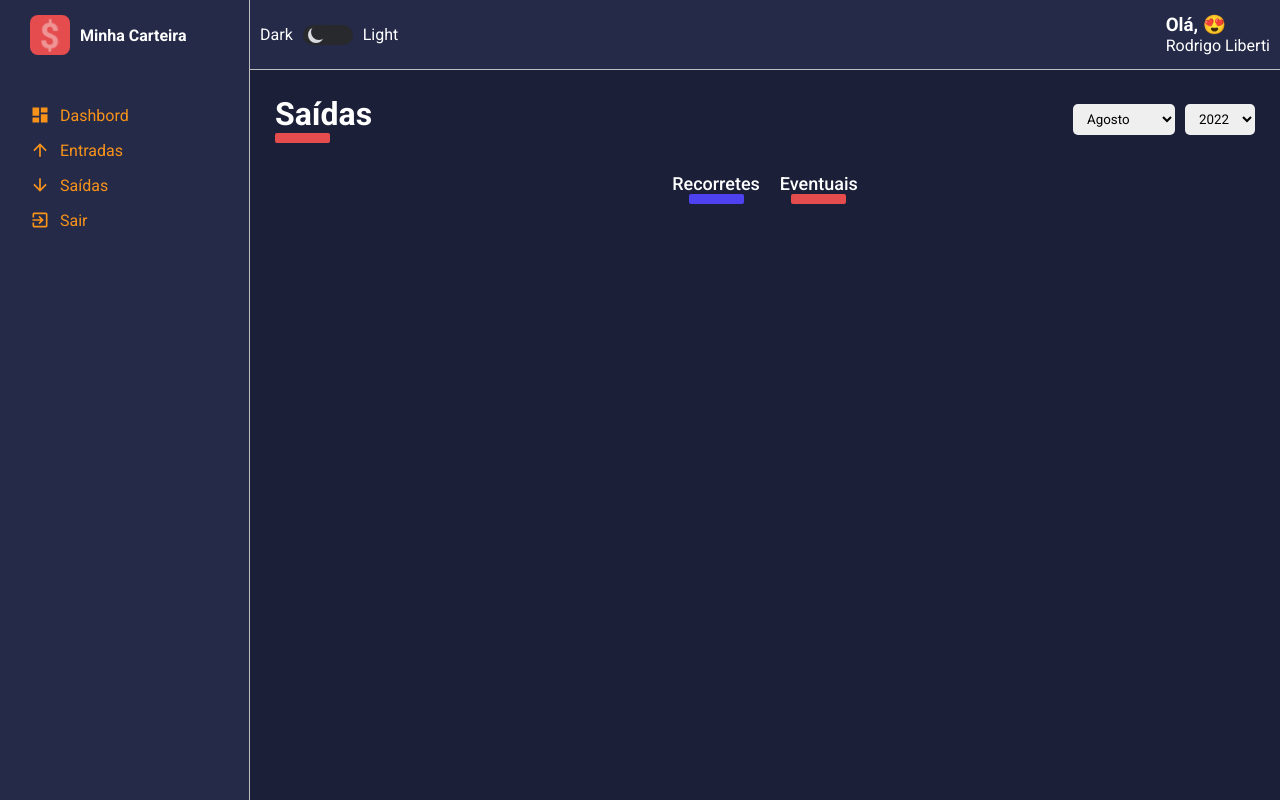
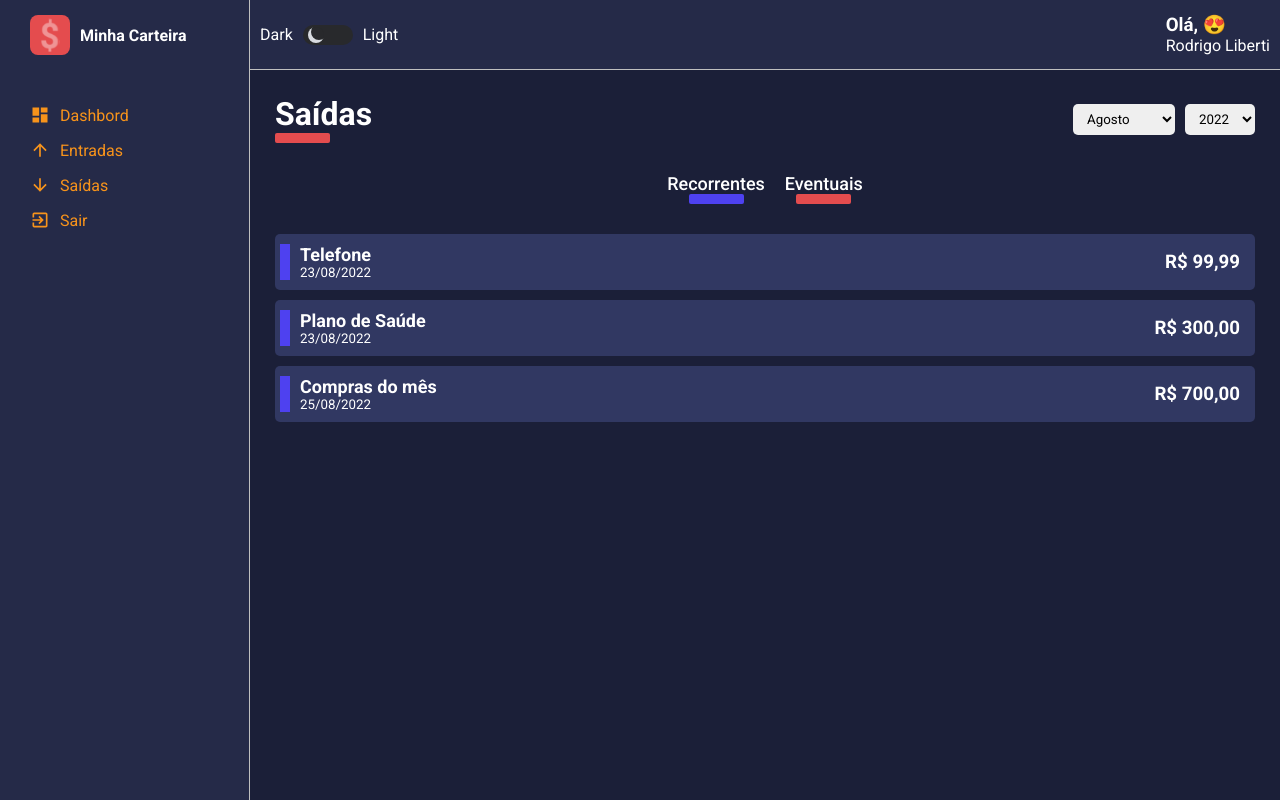
Before and after one commit to liberti1991/minha-carteira, a React (Create React App) app: page /list/1 in a window 1280 px wide. Built offline with nearby package versions, Linux system fonts and the light colour scheme.

Commit message:
filtro no botão

```diff
--- a/src/assets/pages/List.tsx
+++ b/src/assets/pages/List.tsx
@@ -23,11 +23,14 @@ interface IData {
 }
 
 export const List = () => {
-  //stat dados
+  //state DB
   const [data, dataSet] = useState<IData[]>([]);
-
+  // state meses do ano
   const [monthSelected, monthSelectedSet] = useState<string>(String(new Date().getMonth() + 1));
+  // state anos
   const [yearSelected, yearSelectedSet] = useState<string>(String(new Date().getFullYear()));
+  // state of buttons
+  const [frequencyFilterSelected, setFrequencyFilterSelected] = useState(["recorrente", "eventual"]);
 
   // pega o parametro da rota do navegador
   const { type } = useParams();
@@ -60,15 +63,26 @@ export const List = () => {
     });
   }, [listData]);
 
+  const handleFrequencyClick = (frequency: string) => {
+    const alreadySelected = frequencyFilterSelected.findIndex((item) => item === frequency);
+
+    if (alreadySelected >= 0) {
+      const filtered = frequencyFilterSelected.filter((item) => item !== frequency);
+      setFrequencyFilterSelected(filtered);
+    } else {
+      setFrequencyFilterSelected((previous) => [...previous, frequency]);
+    }
+  };
+
   useEffect(() => {
     const filteredDate = listData
       .filter((item) => {
         const date = new Date(item.date);
         const month = String(date.getMonth() + 1);
         const year = String(date.getFullYear());
-        return month === monthSelected && year === yearSelected;
+        return month === monthSelected && year === yearSelected && frequencyFilterSelected.includes(item.frequency);
       })
-      const formattedDate = filteredDate.map((item) => {
+      .map((item) => {
         return {
           id: item.id,
           description: item.description,
@@ -78,8 +92,8 @@ export const List = () => {
           tagColor: item.frequency === "recorrente" ? "#4e41f0" : "#e44c4e",
         };
       });
-    dataSet(formattedDate);
-  }, [listData, yearSelected, monthSelected]);
+    dataSet(filteredDate);
+  }, [listData, yearSelected, monthSelected, frequencyFilterSelected]);
 
   return (
     <div>
@@ -88,10 +102,10 @@ export const List = () => {
         <SelectInput options={years} onChange={(event) => yearSelectedSet(event.target.value)} defaulValue={yearSelected} />
       </ContentHeader>
       <Filters>
-        <button type="button" className="tag-filter tag-filter-recurrent ">
-          Recorretes
+        <button type="button" className={`tag-filter tag-filter-recurrent ${frequencyFilterSelected.includes("recorrente") && "tag-active"}`} onClick={() => handleFrequencyClick("recorrente")}>
+          Recorrentes
         </button>
-        <button type="button" className="tag-filter tag-filter-eventual">
+        <button type="button" className={`tag-filter tag-filter-eventual ${frequencyFilterSelected.includes("eventual") && "tag-active"}`} onClick={() => handleFrequencyClick("eventual")}>
           Eventuais
         </button>
       </Filters>
@@ -116,6 +130,7 @@ const Filters = styled.div`
     color: ${(props) => props.theme.colors.white};
     margin-bottom: 30px;
     transition: all 0.3s;
+    opacity: 0.4;
 
     :hover {
       opacity: 0.7;
@@ -137,6 +152,10 @@ const Filters = styled.div`
   .tag-filter-eventual::after {
     border-bottom: 10px solid ${(props) => props.theme.colors.warning};
   }
+
+  .tag-active {
+    opacity: 1;
+  }
 `;
 
 const Content = styled.div`
--- a/src/assets/repositories/expenses.ts
+++ b/src/assets/repositories/expenses.ts
@@ -1,52 +1,52 @@
 export const expenses = [
-  {id: 0, "description":"Pizza",                 "amount":"750.01", "type":"saída","frequency":"eventual",  "date":"2021-07-19"},
+  {id: 0, "description":"Pizza",                 "amount":"750.01", "type":"saída","frequency":"eventual",  "date":"2021-01-19"},
   {id: 1, "description":"Energia elétrica",      "amount":"150.55","type":"saída","frequency":"recorrente","date":"2019-01-10"},
-  {id: 2, "description":"Água",                  "amount":"75.55", "type":"saída","frequency":"recorrente","date":"2020-01-15"},
+  {id: 2, "description":"Água",                  "amount":"75.55", "type":"saída","frequency":"recorrente","date":"2022-01-15"},
   {id: 3, "description": "Telefone",             "amount":"99.99", "type":"saída","frequency":"recorrente","date":"2022-01-23"},
-  {id: 4, "description":"Plano de Saúde",        "amount":"300.00","type":"saída","frequency":"recorrente","date":"2020-01-23"},
-  {id: 5, "description":"Compras do mês",        "amount":"625.78","type":"saída","frequency":"recorrente","date":"2020-01-23"},
-  {id: 6, "description":"Lanche",                "amount":"45.70", "type":"saída","frequency":"eventual",  "date":"2020-01-23"},
-  {id: 7, "description":"Blusa",                 "amount":"95.70", "type":"saída","frequency":"eventual",  "date":"2020-01-23"},
-  {id: 8, "description":"Energia elétrica",      "amount":"125.55","type":"saída","frequency":"recorrente","date":"2020-02-10"},
-  {id: 9, "description":"Água",                  "amount":"90.15", "type":"saída","frequency":"recorrente","date":"2020-02-15"},
-  {id: 10, "description":"Telefone",              "amount":"99.99", "type":"saída","frequency":"recorrente","date":"2020-02-23"},
-  {id: 11, "description":"Plano de Saúde",        "amount":"300.00","type":"saída","frequency":"recorrente","date":"2020-02-23"},
-  {id: 12, "description":"Compras do mês",        "amount":"540.00","type":"saída","frequency":"recorrente","date":"2020-02-25"},
-  {id: 13, "description":"Parcela do Celular 1/5","amount":"150.99","type":"saída","frequency":"eventual",  "date":"2020-02-26"},
-  {id: 14, "description":"Cinema",                "amount":"45.00", "type":"saída","frequency":"eventual",  "date":"2020-02-23"},
-  {id: 15, "description":"Energia elétrica",      "amount":"97.00", "type":"saída","frequency":"recorrente","date":"2020-03-10"},
-  {id: 16, "description":"Água",                  "amount":"100.10","type":"saída","frequency":"recorrente","date":"2020-03-15"},
-  {id: 17, "description":"Telefone",              "amount":"99.99", "type":"saída","frequency":"recorrente","date":"2020-03-23"},
-  {id: 18, "description":"Plano de Saúde",        "amount":"300.00","type":"saída","frequency":"recorrente","date":"2020-03-23"},
-  {id: 19, "description":"Compras do mês",        "amount":"800.50","type":"saída","frequency":"recorrente","date":"2020-03-17"},
-  {id: 20, "description":"Parcela do Celular 2/5","amount":"150.99","type":"saída","frequency":"eventual",  "date":"2020-03-18"},
-  {id: 21, "description":"Troca de Oléo do carro","amount":"90.00", "type":"saída","frequency":"eventual",  "date":"2020-03-23"},
-  {id: 22, "description":"Energia elétrica",      "amount":"75.99", "type":"saída","frequency":"recorrente","date":"2020-04-10"},
-  {id: 23, "description":"Água",                  "amount":"80.33", "type":"saída","frequency":"recorrente","date":"2020-04-15"},
-  {id: 24, "description":"Telefone",              "amount":"99.99", "type":"saída","frequency":"recorrente","date":"2020-04-23"},
-  {id: 25, "description":"Plano de Saúde",        "amount":"300.00","type":"saída","frequency":"recorrente","date":"2020-04-23"},
-  {id: 26, "description":"Compras do mês",        "amount":"600.00","type":"saída","frequency":"recorrente","date":"2020-04-25"},
-  {id: 27, "description":"Parcela do Celular 3/5","amount":"150.99","type":"saída","frequency":"eventual",  "date":"2020-04-26"},
-  {id: 28, "description":"Ebook de React Js",     "amount":"85.95", "type":"saída","frequency":"eventual",  "date":"2020-04-13"},
-  {id: 29, "description":"Energia elétrica",      "amount":"125.55","type":"saída","frequency":"recorrente","date":"2020-05-10"},
-  {id: 30, "description":"Água",                  "amount":"90.15", "type":"saída","frequency":"recorrente","date":"2020-05-15"},
-  {id: 31, "description":"Telefone",              "amount":"99.99", "type":"saída","frequency":"recorrente","date":"2020-05-23"},
-  {id: 32, "description":"Plano de Saúde",        "amount":"300.00","type":"saída","frequency":"recorrente","date":"2020-05-23"},
-  {id: 33, "description":"Compras do mês",        "amount":"540.00","type":"saída","frequency":"recorrente","date":"2020-05-25"},
-  {id: 34, "description":"Parcela do Celular 4/5","amount":"150.99","type":"saída","frequency":"eventual",  "date":"2020-05-26"},
-  {id: 35, "description":"Blusa Iron Man",        "amount":"150.00","type":"saída","frequency":"eventual",  "date":"2020-01-23"},
-  {id: 36, "description":"Energia elétrica",      "amount":"200.00","type":"saída","frequency":"recorrente","date":"2020-06-10"},
-  {id: 37, "description":"Água",                  "amount":"150.00","type":"saída","frequency":"recorrente","date":"2020-06-15"},
-  {id: 38, "description":"Telefone",              "amount":"99.99", "type":"saída","frequency":"recorrente","date":"2020-06-23"},
-  {id: 39, "description":"Plano de Saúde",        "amount":"300.00","type":"saída","frequency":"recorrente","date":"2020-06-23"},
-  {id: 40, "description":"Compras do mês",        "amount":"559.15","type":"saída","frequency":"recorrente","date":"2020-06-25"},
-  {id: 41, "description":"Parcela do Celular 5/5","amount":"150.99","type":"saída","frequency":"eventual",  "date":"2020-06-26"},
-  {id: 42, "description":"Perfume",               "amount":"250.00","type":"saída","frequency":"eventual",  "date":"2020-06-21"},
-  {id: 43, "description":"Energia elétrica",      "amount":"250.00","type":"saída","frequency":"recorrente","date":"2020-07-10"},
-  {id: 44, "description":"Água",                  "amount":"90.00", "type":"saída","frequency":"recorrente","date":"2020-07-15"},
-  {id: 45, "description":"Telefone",              "amount":"99.99", "type":"saída","frequency":"recorrente","date":"2020-07-23"},
-  {id: 46, "description":"Plano de Saúde",        "amount":"300.00","type":"saída","frequency":"recorrente","date":"2020-07-23"},
-  {id: 47, "description":"Compras do mês",        "amount":"700.00","type":"saída","frequency":"recorrente","date":"2020-07-25"},
-  {id: 48, "description":"Cafeteira",             "amount":"250.00","type":"saída","frequency":"eventual",  "date":"2020-07-26"},
-  {id: 49, "description":"Pizza",                 "amount":"60.00", "type":"saída","frequency":"eventual",  "date":"2020-07-19"},
+  {id: 4, "description":"Plano de Saúde",        "amount":"300.00","type":"saída","frequency":"recorrente","date":"2022-01-23"},
+  {id: 5, "description":"Compras do mês",        "amount":"625.78","type":"saída","frequency":"recorrente","date":"2022-01-23"},
+  {id: 6, "description":"Lanche",                "amount":"45.70", "type":"saída","frequency":"eventual",  "date":"2022-01-23"},
+  {id: 7, "description":"Blusa",                 "amount":"95.70", "type":"saída","frequency":"eventual",  "date":"2022-01-23"},
+  {id: 8, "description":"Energia elétrica",      "amount":"125.55","type":"saída","frequency":"recorrente","date":"2022-02-10"},
+  {id: 9, "description":"Água",                  "amount":"90.15", "type":"saída","frequency":"recorrente","date":"2022-02-15"},
+  {id: 10, "description":"Telefone",              "amount":"99.99", "type":"saída","frequency":"recorrente","date":"2022-02-23"},
+  {id: 11, "description":"Plano de Saúde",        "amount":"300.00","type":"saída","frequency":"recorrente","date":"2022-02-23"},
+  {id: 12, "description":"Compras do mês",        "amount":"540.00","type":"saída","frequency":"recorrente","date":"2022-02-25"},
+  {id: 13, "description":"Parcela do Celular 1/5","amount":"150.99","type":"saída","frequency":"eventual",  "date":"2022-02-26"},
+  {id: 14, "description":"Cinema",                "amount":"45.00", "type":"saída","frequency":"eventual",  "date":"2022-02-23"},
+  {id: 15, "description":"Energia elétrica",      "amount":"97.00", "type":"saída","frequency":"recorrente","date":"2022-03-10"},
+  {id: 16, "description":"Água",                  "amount":"100.10","type":"saída","frequency":"recorrente","date":"2022-03-15"},
+  {id: 17, "description":"Telefone",              "amount":"99.99", "type":"saída","frequency":"recorrente","date":"2022-03-23"},
+  {id: 18, "description":"Plano de Saúde",        "amount":"300.00","type":"saída","frequency":"recorrente","date":"2022-03-23"},
+  {id: 19, "description":"Compras do mês",        "amount":"800.50","type":"saída","frequency":"recorrente","date":"2022-12-17"},
+  {id: 20, "description":"Parcela do Celular 2/5","amount":"150.99","type":"saída","frequency":"eventual",  "date":"2022-12-18"},
+  {id: 21, "description":"Troca de Oléo do carro","amount":"90.00", "type":"saída","frequency":"eventual",  "date":"2022-03-23"},
+  {id: 22, "description":"Energia elétrica",      "amount":"75.99", "type":"saída","frequency":"recorrente","date":"2022-04-10"},
+  {id: 23, "description":"Água",                  "amount":"80.33", "type":"saída","frequency":"recorrente","date":"2022-04-15"},
+  {id: 24, "description":"Telefone",              "amount":"99.99", "type":"saída","frequency":"recorrente","date":"2022-04-23"},
+  {id: 25, "description":"Plano de Saúde",        "amount":"300.00","type":"saída","frequency":"recorrente","date":"2022-04-23"},
+  {id: 26, "description":"Compras do mês",        "amount":"600.00","type":"saída","frequency":"recorrente","date":"2022-11-25"},
+  {id: 27, "description":"Parcela do Celular 3/5","amount":"150.99","type":"saída","frequency":"eventual",  "date":"2022-11-26"},
+  {id: 28, "description":"Ebook de React Js",     "amount":"85.95", "type":"saída","frequency":"eventual",  "date":"2022-04-13"},
+  {id: 29, "description":"Energia elétrica",      "amount":"125.55","type":"saída","frequency":"recorrente","date":"2022-05-10"},
+  {id: 30, "description":"Água",                  "amount":"90.15", "type":"saída","frequency":"recorrente","date":"2022-05-15"},
+  {id: 31, "description":"Telefone",              "amount":"99.99", "type":"saída","frequency":"recorrente","date":"2022-10-23"},
+  {id: 32, "description":"Plano de Saúde",        "amount":"300.00","type":"saída","frequency":"recorrente","date":"2022-10-23"},
+  {id: 33, "description":"Compras do mês",        "amount":"540.00","type":"saída","frequency":"recorrente","date":"2022-05-25"},
+  {id: 34, "description":"Parcela do Celular 4/5","amount":"150.99","type":"saída","frequency":"eventual",  "date":"2022-05-26"},
+  {id: 35, "description":"Blusa Iron Man",        "amount":"150.00","type":"saída","frequency":"eventual",  "date":"2022-01-23"},
+  {id: 36, "description":"Energia elétrica",      "amount":"200.00","type":"saída","frequency":"recorrente","date":"2022-09-10"},
+  {id: 37, "description":"Água",                  "amount":"150.00","type":"saída","frequency":"recorrente","date":"2022-09-15"},
+  {id: 38, "description":"Telefone",              "amount":"99.99", "type":"saída","frequency":"recorrente","date":"2022-06-23"},
+  {id: 39, "description":"Plano de Saúde",        "amount":"300.00","type":"saída","frequency":"recorrente","date":"2022-06-23"},
+  {id: 40, "description":"Compras do mês",        "amount":"559.15","type":"saída","frequency":"recorrente","date":"2022-06-25"},
+  {id: 41, "description":"Parcela do Celular 5/5","amount":"150.99","type":"saída","frequency":"eventual",  "date":"2022-06-26"},
+  {id: 42, "description":"Perfume",               "amount":"250.00","type":"saída","frequency":"eventual",  "date":"2022-06-21"},
+  {id: 43, "description":"Energia elétrica",      "amount":"250.00","type":"saída","frequency":"recorrente","date":"2022-07-10"},
+  {id: 44, "description":"Água",                  "amount":"90.00", "type":"saída","frequency":"recorrente","date":"2022-07-15"},
+  {id: 45, "description":"Telefone",              "amount":"99.99", "type":"saída","frequency":"recorrente","date":"2022-08-23"},
+  {id: 46, "description":"Plano de Saúde",        "amount":"300.00","type":"saída","frequency":"recorrente","date":"2022-08-23"},
+  {id: 47, "description":"Compras do mês",        "amount":"700.00","type":"saída","frequency":"recorrente","date":"2022-08-25"},
+  {id: 48, "description":"Cafeteira",             "amount":"250.00","type":"saída","frequency":"eventual",  "date":"2022-07-26"},
+  {id: 49, "description":"Pizza",                 "amount":"60.00", "type":"saída","frequency":"eventual",  "date":"2022-07-19"},
 ]
--- a/src/assets/repositories/gains.ts
+++ b/src/assets/repositories/gains.ts
@@ -1,12 +1,12 @@
 export const gains = [
-  {id: 0, "description": "Salário",     "amount": "184652300.52", "type": "entrada", "frequency": "recorrente", "date": "2021-01-10" },
-  {id: 1, "description": "Freela",      "amount": "150.13",  "type": "entrada", "frequency": "eventual",   "date": "2020-01-17" },
-  {id: 2, "description": "Salário",     "amount": "2500.23", "type": "entrada", "frequency": "recorrente", "date": "2022-02-10" },
-  {id: 3, "description": "Freela site", "amount": "900.23",  "type": "entrada", "frequency": "eventual",   "date": "2020-02-21" },
-  {id: 4, "description": "Freela app",  "amount": "950.92",  "type": "entrada", "frequency": "eventual",   "date": "2022-08-23" },
-  {id: 5, "description": "Salário",     "amount": "2500.25", "type": "entrada", "frequency": "recorrente", "date": "2020-03-10" },
-  {id: 6, "description": "Salário",     "amount": "2500.18", "type": "entrada", "frequency": "recorrente", "date": "2020-04-10" },
-  {id: 7, "description": "Salário",     "amount": "2500.15", "type": "entrada", "frequency": "recorrente", "date": "2020-05-10" },
-  {id: 8, "description": "Salário",     "amount": "2500.12", "type": "entrada", "frequency": "recorrente", "date": "2020-06-10" },
-  {id: 9, "description": "Salário",     "amount": "2500.00", "type": "entrada", "frequency": "recorrente", "date": "2020-07-10" },
+  {id: 0, "description": "Salário",     "amount": "2300.52", "type": "entrada", "frequency": "recorrente", "date": "2022-01-10" },
+  {id: 1, "description": "Freela",      "amount": "150.13",  "type": "entrada", "frequency": "eventual",   "date": "2022-02-17" },
+  {id: 2, "description": "Salário",     "amount": "2500.23", "type": "entrada", "frequency": "recorrente", "date": "2022-03-10" },
+  {id: 3, "description": "Freela site", "amount": "900.23",  "type": "entrada", "frequency": "eventual",   "date": "2022-04-21" },
+  {id: 4, "description": "Freela app",  "amount": "950.92",  "type": "entrada", "frequency": "eventual",   "date": "2022-05-23" },
+  {id: 5, "description": "Salário",     "amount": "2500.25", "type": "entrada", "frequency": "recorrente", "date": "2022-06-10" },
+  {id: 6, "description": "Salário",     "amount": "2500.18", "type": "entrada", "frequency": "recorrente", "date": "2022-07-10" },
+  {id: 7, "description": "Salário",     "amount": "2500.15", "type": "entrada", "frequency": "recorrente", "date": "2022-08-10" },
+  {id: 8, "description": "Salário",     "amount": "2500.12", "type": "entrada", "frequency": "recorrente", "date": "2022-09-10" },
+  {id: 9, "description": "Salário",     "amount": "2500.00", "type": "entrada", "frequency": "recorrente", "date": "2022-01-10" },
   ]
```
